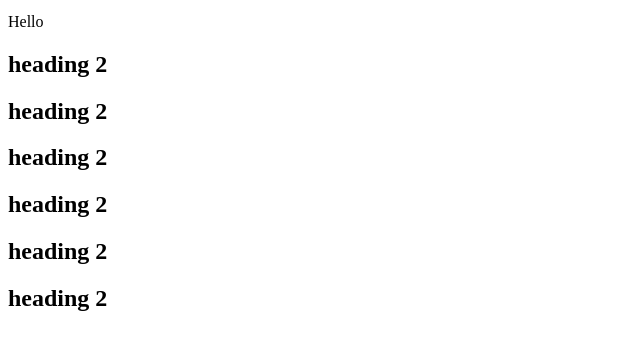
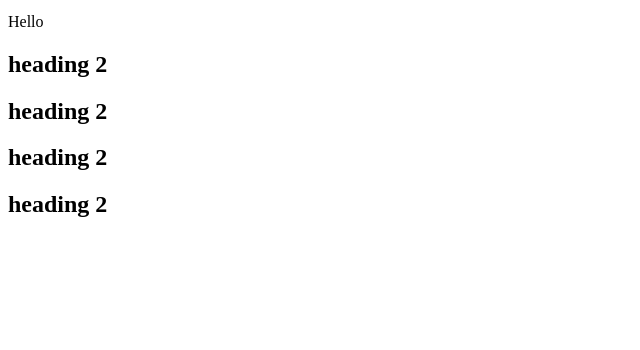
Before and after one commit to hunghayhat/JavaScript_F8, a plain HTML site: page index.html in a window 1280 px wide. Shown: the part 272-622 px from the top of the page, without its empty margins (0-640 px from the left). Drawn offline with Linux system fonts and the light colour scheme.

Commit message:
get element

```diff
--- a/index.html
+++ b/index.html
@@ -23,8 +23,6 @@
         <h2 class="heading-2"> heading 2</h2>
         <h2 class="heading-2"> heading 2</h2>
         <h2 class="heading-2"> heading 2</h2>
-        <h2 class="heading-2"> heading 2</h2>
-        <h2 class="heading-2"> heading 2</h2>
     </div>
 
 </body>
```
